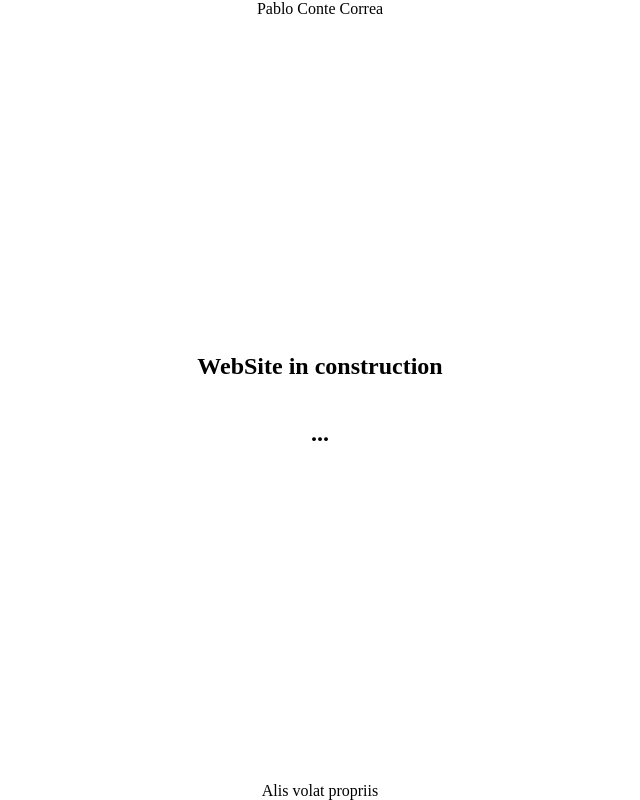
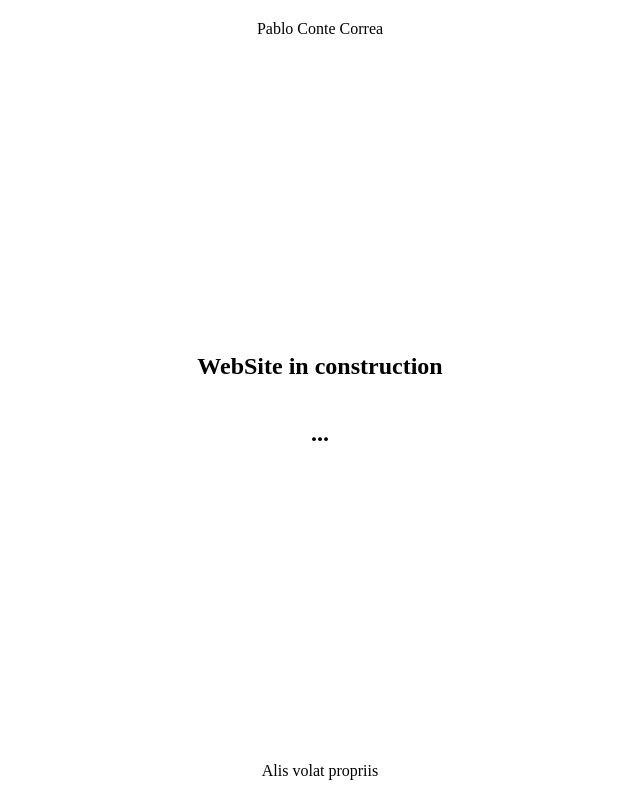
Before and after one commit to Pablo-Conte/Portfolio, a plain HTML site: page index.html in a window 1280 px wide. Shown: the whole page, without its empty margins (320-960 px from the left). Drawn offline with Linux system fonts and the light colour scheme.

Commit message:
Ajust -> Some Ajusts

```diff
--- a/style.css
+++ b/style.css
@@ -17,3 +17,11 @@ section {
     flex-direction: column;
     size: 10px;
 }
+
+header {
+    margin: 20px;
+}
+
+footer {
+    margin: 20px;
+}
```
